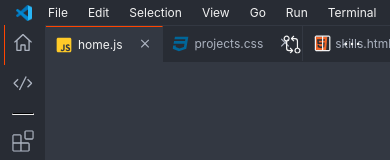
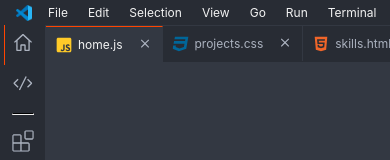
Before and after one commit to rahul975337/vscode-portfolio, a React (Create React App) app: page / in a window 390 px wide. Shown: the top 160 px of the page. Built offline with nearby package versions, Linux system fonts and the light colour scheme.

Commit message:
added mediaquery

```diff
--- a/src/App.css
+++ b/src/App.css
@@ -71,6 +71,13 @@ body {
   transition: ease-in 0.3s;
 }
 
+@media screen and (max-width: 768px) {
+  .top_heading,
+  .hor-nav-icons {
+    visibility: hidden;
+  }
+}
+
 /* Footer.js */
 
 .footer {
--- a/src/components/Navbars/HorizontalNav/HorizontalNav.js
+++ b/src/components/Navbars/HorizontalNav/HorizontalNav.js
@@ -35,9 +35,9 @@ function HorizontalNav() {
         );
       })}
       <ReactTooltip id="close" place="right" />
-      <VscGitCompare className="compare-icon" />
-      <VscSplitHorizontal className="split-screen-icon" />
-      <VscEllipsis className="dot-icon" />
+      <VscGitCompare className="compare-icon hor-nav-icons" />
+      <VscSplitHorizontal className="split-screen-icon hor-nav-icons" />
+      <VscEllipsis className="dot-icon hor-nav-icons" />
     </nav>
   );
 }
--- a/src/components/Navbars/VerticalNav/VerticalNav.js
+++ b/src/components/Navbars/VerticalNav/VerticalNav.js
@@ -1,3 +1,4 @@
+/* eslint-disable no-unused-vars */
 import { ClickAwayListener, makeStyles, Portal } from "@material-ui/core";
 import React, { useContext } from "react";
 import { IoPersonCircleOutline } from "react-icons/io5";
@@ -23,7 +24,7 @@ function VerticalNav() {
 
   const theme = useContext(ThemeContext)[0];
   const currentTheme = AppTheme[theme];
-  const [setThemeMode] = useContext(ThemeContext);
+  const [themeMode, setThemeMode] = useContext(ThemeContext);
 
   const useStyles = makeStyles((theme) => ({
     dropdown: {
@@ -32,13 +33,17 @@ function VerticalNav() {
       height: "50vh",
       bottom: "3.2vh",
       left: "3.5vw",
-
       border: `1px ridge ${currentTheme.midBackground}`,
       borderRadius: 3,
       padding: theme.spacing(1),
       backgroundColor: `${currentTheme.darkBackground}`,
       color: "var(--white-text)",
       fontWeight: "normal",
+      // eslint-disable-next-line no-useless-computed-key
+      ["@media (max-width:768px)"]: {
+        width: "40vw",
+        left: "6vw",
+      },
     },
   }));
   const classes = useStyles();
```
